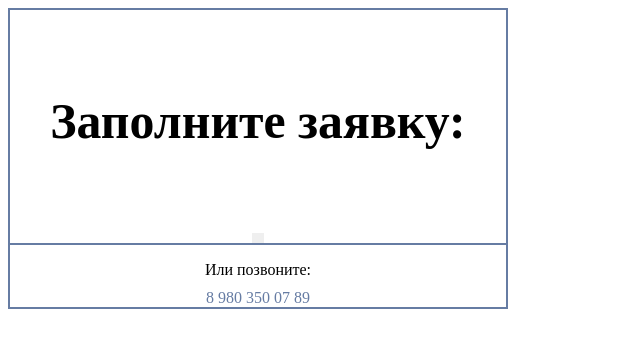
After one commit to EgorAlexandrow/LawfulRight_website, a Django app: template templates/includes/order_modal.html in a window 1280 px wide. The commit adds this page. Shown: the top 348 px of the page, without its empty margins (0-640 px from the left). Run offline with Django 5.2, Linux system fonts and the light colour scheme; the template is opened without the code that fills it, so the values that code supplies are empty.

Commit message:
Added modal popup

```diff
--- a/templates/base.html
+++ b/templates/base.html
@@ -22,12 +22,14 @@
 </head>
 <body>
     {% include "includes/header.html" %}
+    {% include "includes/order_modal.html" %}
     <main>
         <div class="container">
             {% block content %}{% endblock %}
         </div>
     </main>
     {% include "includes/footer.html" %}
+    <script src="https://cdn.jsdelivr.net/npm/bootstrap@5.3.3/dist/js/bootstrap.bundle.min.js" integrity="sha384-YvpcrYf0tY3lHB60NNkmXc5s9fDVZLESaAA55NDzOxhy9GkcIdslK1eN7N6jIeHz" crossorigin="anonymous"></script>
     <script src="https://code.jquery.com/jquery-3.5.1.slim.min.js"></script>
     <script src="https://cdn.jsdelivr.net/npm/bootstrap@4.5.2/dist/js/bootstrap.bundle.min.js"></script>
     <script src="https://cdn.jsdelivr.net/npm/@popperjs/core@2.11.6/dist/umd/popper.min.js"></script>
--- /dev/null
+++ b/templates/includes/order_modal.html
@@ -0,0 +1,92 @@
+<style>
+.modal-content {
+    border: 2px solid #667CA3;
+    text-align: center;
+    color: black;
+    font-family: "Evolventa", bold;
+    font-weight: 500;
+    font-style: bold;
+}
+.modal-header {
+    border-bottom: 1px solid #667CA3;
+    font-family: "Evolventa", bold;
+    font-weight: 700;
+    font-style: bold;
+    font-size: 60px;
+}
+.modal-body .d-flex {
+    display: flex;
+    justify-content: center;
+}
+.modal-footer {
+    border-top: 1px solid #667CA3;
+    display: flex;
+    flex-direction: column;
+    align-items: center;
+}
+.modal-footer p {
+    margin-bottom: 10px;
+}
+.footer-links {
+    display: flex;
+    gap: 10px;
+}
+.footer-links .btn {
+    flex: 1;
+}
+.email-phone-link-modal {
+    font-family: "Evolventa", bold;
+    font-weight: 600;
+    font-style: bold;
+    font-size: 30px;
+    text-decoration: none;
+}
+.btn-close {
+    color: #4C956C;
+    background-size: contain;
+    width: 10px;
+    height: 10px;
+    border: none;
+    transition: transform 0.2s ease-in-out;
+}
+.btn-close:hover {
+    transform: scale(1.1);
+}
+.modal-dialog {
+    max-width: 500px;
+}
+@media (max-width: 768px) {
+    .modal-footer {
+        flex-direction: column;
+        align-items: center;
+    }
+    .footer-links {
+        flex-direction: column;
+        align-items: center;
+    }
+    .footer-links .btn {
+        width: 100%;
+    }
+    .modal-image {
+        max-width: 100%;
+        height: auto;
+    }
+}
+</style>
+<div class="modal fade" id="orderModal" tabindex="-1" aria-labelledby="orderModalLabel" aria-hidden="true">
+    <div class="modal-dialog">
+        <div class="modal-content">
+            <div class="modal-header">
+                <h5 class="modal-title" id="orderModalLabel">Заполните заявку:</h5>
+                <button type="button" class="btn-close" data-bs-dismiss="modal" aria-label="Close"></button>
+            </div>
+            <div class="modal-body"></div>
+            <div class="modal-footer">
+                <p class="work-together">Или позвоните:</p>
+                <div class="footer-links">
+                    <a href="tel:+79803500789" class="header-contact-phone" style="text-decoration: none; color: #667CA3;">8 980 350 07 89</a>
+                </div>
+            </div>
+        </div>
+    </div>
+</div>
```
Also changed, not shown: homepage/models.py (+24 -0 lines), templates/includes/header.html (+6 -7 lines), README.md.
